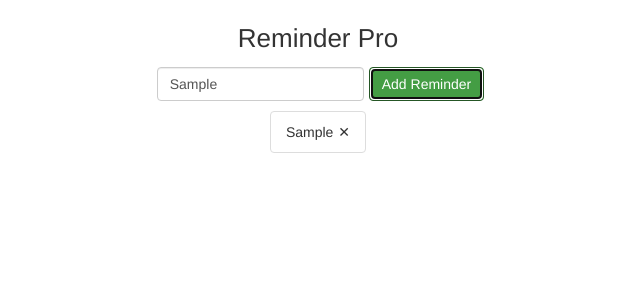
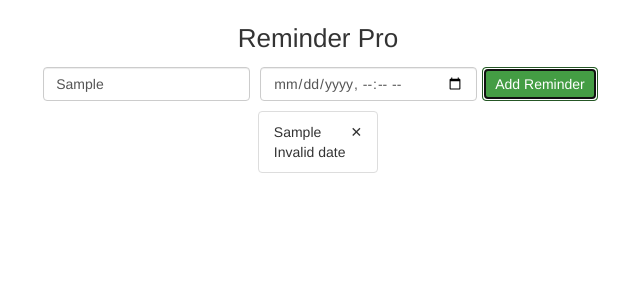
Before and after one commit to rana1926/reminderPro, a React (Create React App) app: page / in a window 1280 px wide. Both pictures are taken after typing "Sample" into the empty fields and a click on the button "Add Reminder". Shown: the top 300 px of the page, without its empty margins (322-962 px from the left). Built offline with nearby package versions, Linux system fonts and the light colour scheme.

Commit message:
Add due date

```diff
--- a/package.json
+++ b/package.json
@@ -3,6 +3,7 @@
   "version": "0.1.0",
   "private": true,
   "dependencies": {
+    "moment": "^2.18.1",
     "react": "^15.6.1",
     "react-dom": "^15.6.1",
     "react-redux": "^5.0.5",
--- a/src/actions/index.js
+++ b/src/actions/index.js
@@ -1,9 +1,10 @@
 import { ADD_REMINDER, DELETE_REMINDER } from '../constants';
 
-export const addReminder = (text) => {
+export const addReminder = (text, dueDate) => {
 	const action = {
 		type: ADD_REMINDER,
-		text
+		text,
+		dueDate
 	}
 	console.log('action in addReminder', action);
 	return action;
--- a/src/components/App.jsx
+++ b/src/components/App.jsx
@@ -2,16 +2,19 @@
 import { connect } from 'react-redux';
 import { addReminder, deleteReminder} from '../actions';
 import '../index.css';
+import moment from 'moment';
 
 class App extends Component{
 	constructor(props) {
 		super(props);
 		this.state = {
-			text: ''
+			text: '',
+			dueDate: ''
 		}
 	}
 	addReminder(){
-		this.props.addReminder(this.state.text);
+		console.log('state.dueDate= ', this.state.dueDate);
+		this.props.addReminder(this.state.text, this.state.dueDate);
 	}
 	deleteReminder(id){
 		this.props.deleteReminder(id);
@@ -24,7 +27,10 @@
 					reminders.map(reminder =>{
 						return (
 							<li key={reminder.id} className="list-group-item">
-								<div className="list-item">{reminder.text}</div>
+								<div className="list-item">
+									<div>{reminder.text}</div>
+									<div>{moment(new Date(reminder.dueDate)).fromNow()}</div>
+								</div>
 								<div className="list-item delete-button" onClick={()=>this.deleteReminder(reminder.id)}>&#x2715;</div>
 							</li>
 						)
@@ -47,6 +53,11 @@
 							placeholder="I have to..."
 							onChange={event => this.setState({text: event.target.value})}
 						/>
+						<input
+							className="form-control"
+							type="datetime-local"
+							onChange={event => this.setState({dueDate: event.target.value})}
+						/>
 					</div>
 					<button
 						className="btn btn-success"
--- a/src/reducers/index.js
+++ b/src/reducers/index.js
@@ -1,9 +1,11 @@
 import { ADD_REMINDER, DELETE_REMINDER } from '../constants';
 
 const reminder = (action) => {
+	let {text, dueDate} = action;
 	return {
-		text:action.text,
-		id: Math.random()
+		id: Math.random(),
+		text,
+		dueDate
 	}
 }
 const removeById = (state=[], id) => {
```
